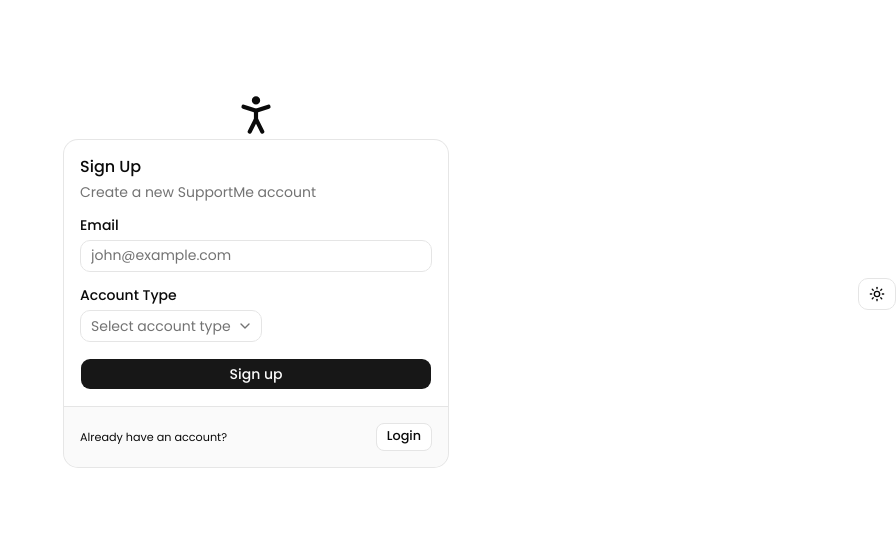
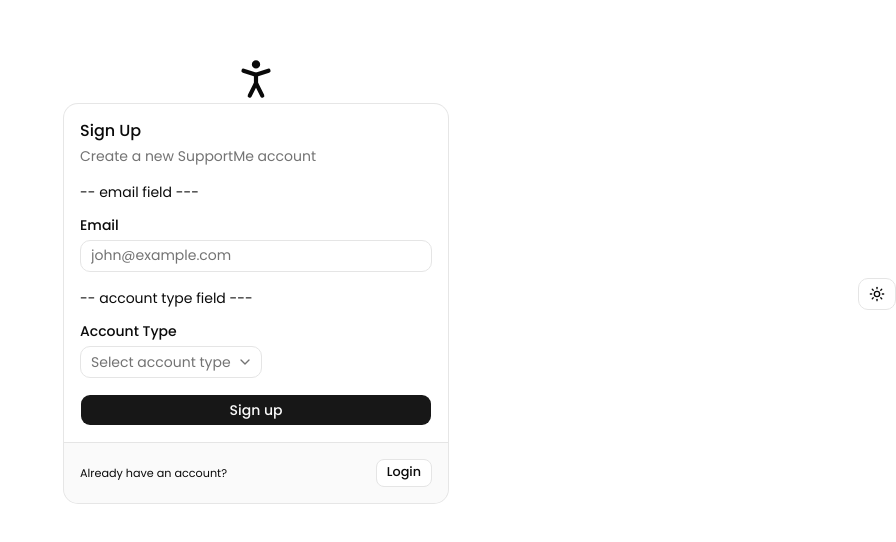
Before and after one commit to antonskripec/support-me-course, a Next.js app: page /sign-up in a window 1280 px wide. Shown: the part 122-664 px from the top of the page, without its empty margins (384-1280 px from the left). Built offline with nearby package versions, Linux system fonts and the light colour scheme.

Commit message:
Add comments to form fields in LoginPage and SignUpPage for clarity

```diff
--- a/src/app/(logged-out)/login/page.tsx
+++ b/src/app/(logged-out)/login/page.tsx
@@ -50,6 +50,7 @@ export default function LoginPage()
                             onSubmit={form.handleSubmit(handleSubmit)}
                             className="flex flex-col gap-4"
                         >
+                            -- email field ---
                             <FormField
                                 control={form.control}
                                 name="email"
@@ -73,6 +74,7 @@ export default function LoginPage()
                                 )}
                             />
 
+                            -- password field ---
                             <FormField
                                 control={form.control}
                                 name="password"
--- a/src/app/(logged-out)/sign-up/page.tsx
+++ b/src/app/(logged-out)/sign-up/page.tsx
@@ -108,6 +108,7 @@ export default function SignUpPage()
                             onSubmit={form.handleSubmit(handleSubmit)}
                             className="flex flex-col gap-4"
                         >
+                            -- email field ---
                             <FormField
                                 control={form.control}
                                 name="email"
@@ -126,6 +127,7 @@ export default function SignUpPage()
                                 )}
                             />
 
+                            -- account type field ---
                             <FormField
                                 control={form.control}
                                 name="accountType"
@@ -154,6 +156,7 @@ export default function SignUpPage()
 
                             {accountType === "company" && (
                                 <>
+                                    -- company name field ---
                                     <FormField
                                         control={form.control}
                                         name="companyName"
@@ -168,6 +171,7 @@ export default function SignUpPage()
                                         )}
                                     />
 
+                                    -- number of employees field --
                                     <FormField
                                         control={form.control}
                                         name="numberOfEmployees"
```
